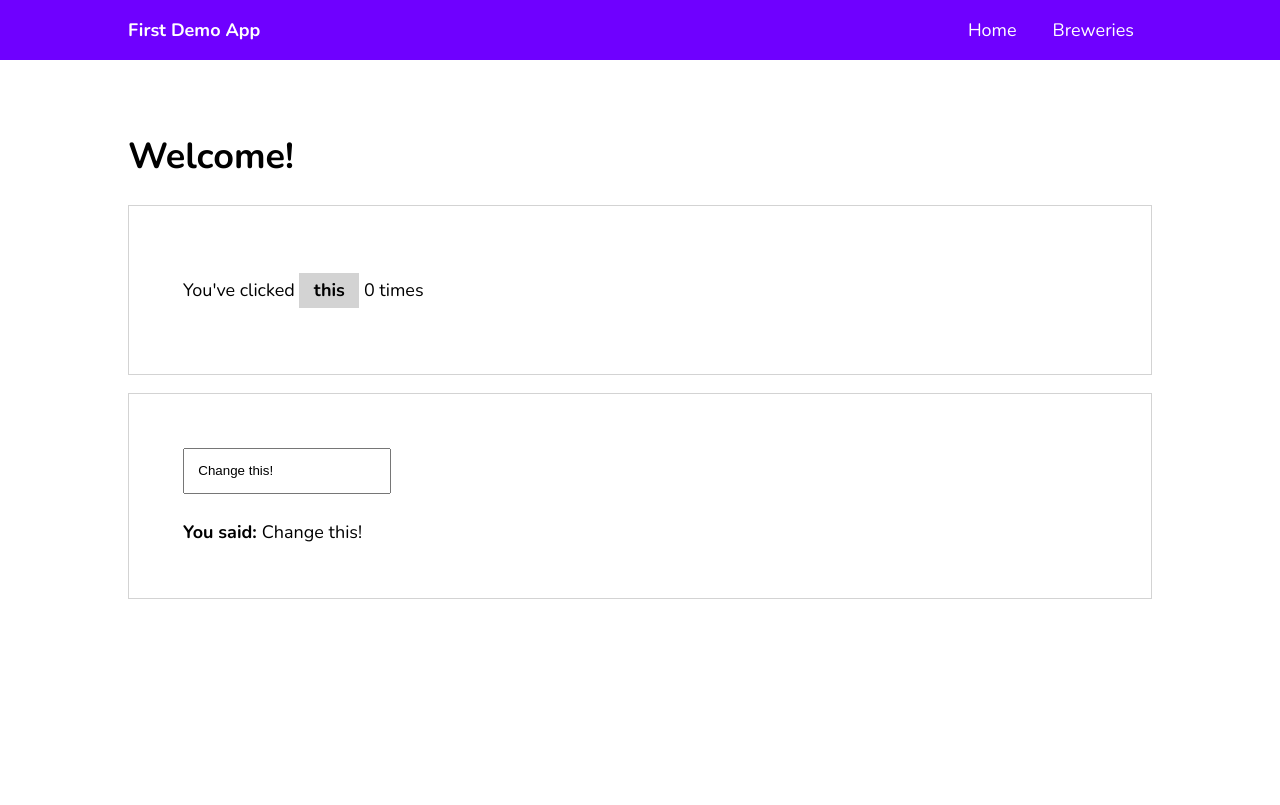
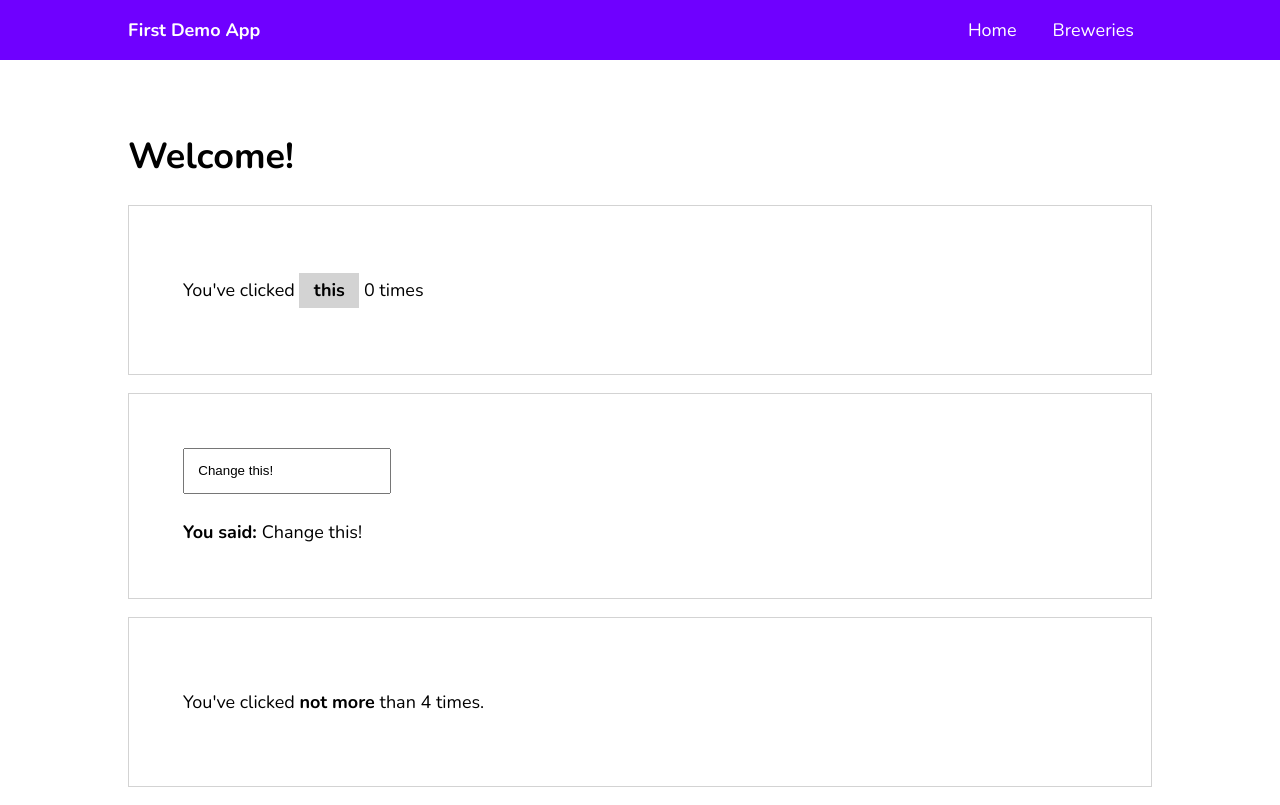
Before and after one commit to mirtalc/angular-crashcourse, an Angular app in the folder my-app/: page / in a window 1280 px wide. Built offline with nearby package versions, Linux system fonts and the light colour scheme.

Commit message:
feat(#7): Determine which block to show using ngIf and ng-template

```diff
--- a/my-app/src/app/home/home.component.html
+++ b/my-app/src/app/home/home.component.html
@@ -14,3 +14,14 @@
     <br>
     <strong>You said: </strong> {{ name }}
 </div>
+
+<!--    ng-template with "if" directive -->
+<div class="play-container">
+    <ng-template [ngIf]="numberOfClicks > 4" [ngIfElse]="notmanyclicks">
+        <p>You've clicked <strong>more</strong> than 4 times.</p>
+    </ng-template>
+
+    <ng-template #notmanyclicks>
+        <p>You've clicked <strong>not more</strong> than 4 times.</p>
+    </ng-template>
+</div>
```
Also changed, not shown: 1 other file (tests, documents, lock files or other folders).
